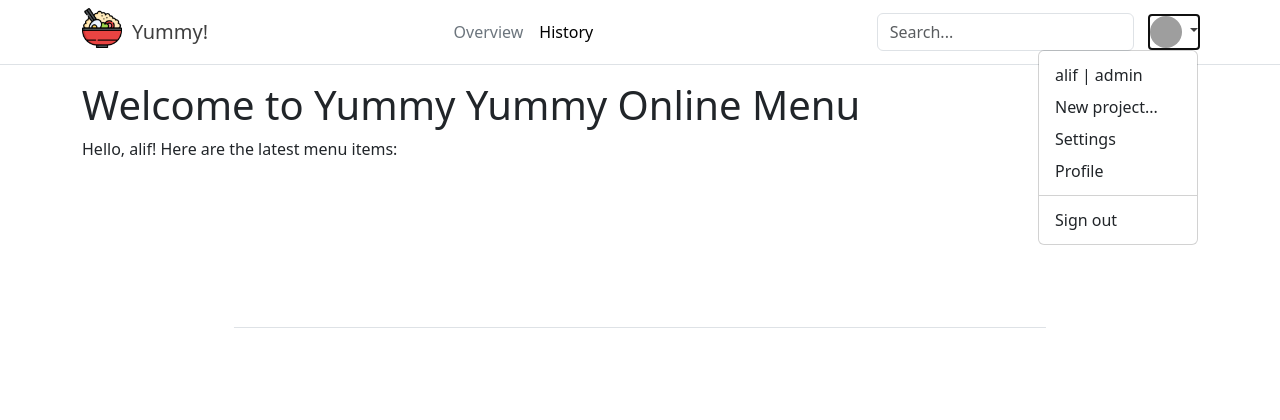
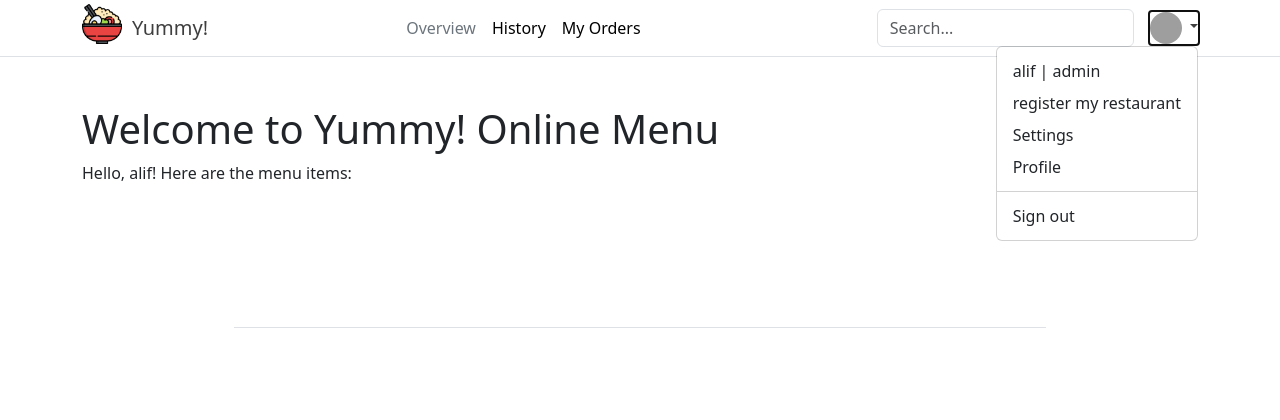
Before and after one commit to crazylif/Online_Menu, a Django app: page / in a window 1280 px wide, after a click that opens the changed part. Shown: the top 420 px of the page. Run offline with Django 5.2, Linux system fonts and the light colour scheme; a user stored in the database is signed in; data comes from the database, SQL or seed files in the repository; both versions use the stored data as it was after the commit; grey boxes are pictures that could not be loaded.

Commit message:
add register restaurant

```diff
--- a/mysite/yummy_yummy/admin.py
+++ b/mysite/yummy_yummy/admin.py
@@ -6,3 +6,4 @@ from .models import *
 # Register your models here.
 
 admin.site.register(Profile)
+admin.site.register(Restaurant)
--- a/mysite/yummy_yummy/models.py
+++ b/mysite/yummy_yummy/models.py
@@ -10,3 +10,11 @@ class Profile(models.Model):
 
   def __str__(self):
     return self.user.username
+
+class Restaurant(models.Model):
+  Restaurant_ID = models.AutoField(primary_key=True)
+  User = models.ForeignKey(User, on_delete=models.CASCADE)
+  restaurant_name = models.CharField(max_length=255)
+
+  def __str__(self):
+    return self.restaurant_name
--- a/mysite/yummy_yummy/templates/yummy_yummy/base.html
+++ b/mysite/yummy_yummy/templates/yummy_yummy/base.html
@@ -27,7 +27,7 @@
       {% endfor %}
     {% endif %}
 
-    <main class="container">
+    <main class="container mt-5">
         {% block content %}
 
 
--- a/mysite/yummy_yummy/templates/yummy_yummy/header.html
+++ b/mysite/yummy_yummy/templates/yummy_yummy/header.html
@@ -1,6 +1,6 @@
 {% load static %}
 
-<header class="p-2 mb-3 border-bottom">
+<header class="p-1 mb-0 border-bottom">
     <div class="container">
         <div class="position-relative d-flex align-items-center justify-content-between">
 
@@ -19,7 +19,7 @@
                 {% if user.profile.usertype == 'seller' %}
                 <li><a href="{% url 'my-restaurant' %}" class="nav-link px-2 link-body-emphasis">My restaurant</a></li>
                 {% endif %}
-                {% if user.profile.usertype == 'user' %}
+                {% if user.profile.usertype == "user" or user.profile.usertype == "admin" %}
                 <li><a href="#" class="nav-link px-2 link-body-emphasis">My Orders</a></li>
                 {% endif %}
                 {% if user.profile.usertype == 'seller' %}
@@ -39,9 +39,14 @@
                     {% if user.is_authenticated %}
                         <ul class="dropdown-menu text-small">
                             <li><a class="dropdown-item" href="#">{{ user.username }} | {{ user.profile.usertype }}</a></li>
-                            <li><a class="dropdown-item" href="#">New project...</a></li>
+                            {% if user.profile.usertype != 'seller' %}
+                                <li><a class="dropdown-item" href="{% url 'register-myrestaurant' %}">register my restaurant</a></li>
+                            {% endif %}
+                            {% if user.profile.usertype == 'seller' %}
+                                <li><a class="dropdown-item" href="#">setting my restaurant</a></li>
+                            {% endif %}
                             {% if user.profile.usertype == 'admin' %}
-                            <li><a class="dropdown-item" href="#">Settings</a></li>
+                                <li><a class="dropdown-item" href="#">Settings</a></li>
                             {% endif %}
                             <li><a class="dropdown-item" href="#">Profile</a></li>
                             <li><hr class="dropdown-divider"></li>
--- a/mysite/yummy_yummy/templates/yummy_yummy/home.html
+++ b/mysite/yummy_yummy/templates/yummy_yummy/home.html
@@ -9,7 +9,7 @@
 
     {# DTL Logic: Checks if the user is authenticated #}
     {% if user.is_authenticated %}
-        <p>Hello, {{ user.username }}! Here are the latest menu items:</p>
+        <p>Hello, {{ user.username }}! Here are the menu items:</p>
     {% else %}
         <p>Please <a href="{% url 'login' %}">log in</a> to view the menu.</p>
     {% endif %}
--- a/mysite/yummy_yummy/urls.py
+++ b/mysite/yummy_yummy/urls.py
@@ -14,5 +14,7 @@ urlpatterns = [
   path('register/', register, name="register"),
   path('profile/', profile, name="profile"),
   path('myrestaurant/', MyRestaurant, name="my-restaurant" ),
+  path('registerMyrestaurant/', register_MyRestaurant, name="register-myrestaurant"),
+  path('addProduct/', add_product, name="add-product"),
   path('order/', RestaurantOrder, name="restaurant-order"),
 ]
--- a/mysite/yummy_yummy/views.py
+++ b/mysite/yummy_yummy/views.py
@@ -19,7 +19,7 @@ def home(request):
     # Data to pass to the template
     context = {
         'title': 'Food Shop Home',
-        'shop_name': 'Yummy Yummy Online Menu'
+        'shop_name': 'Yummy! Online Menu'
     }
 
     # Renders the template located at yummy_yummy/templates/yummy_yummy/home.html
@@ -89,7 +89,44 @@ def profile(request):
     return render(request, 'yummy_yummy/profile.html')
 
 def MyRestaurant(request):
-    return render(request, 'yummy_yummy/my_restaurant.html')
+    has_restaurant = Restaurant.objects.filter(User=request.user).exists()
+    res_name = Restaurant.objects.get(User=request.user.id)
+    res_name = res_name.restaurant_name
+
+    return render(request, 'yummy_yummy/my_restaurant.html', {
+        'has_restaurant': has_restaurant,
+        'name': res_name
+    })
+
+def register_MyRestaurant(request):
+    context={}
+    if request.method == 'POST':
+        data = request.POST.copy()
+        restaurant_name = data.get('restaurant_name')
+
+
+        if Restaurant.objects.filter(restaurant_name=restaurant_name).exists():
+            context['message'] = "Restaurant name is duplicated."
+            messages.success(request, ("Restaurant name is duplicated."))
+            return render(request, 'yummy_yummy/register_Myrestaurant.html', context)
+
+        # Create restaurant linked to the logged-in user
+        Restaurant.objects.create(
+            User_id=request.user.id,
+            restaurant_name=restaurant_name
+        )
+        # Update profile usertype
+        profile = Profile.objects.get(user=request.user)
+        profile.usertype = "seller"
+        profile.save()
+
+        messages.success(request, ("regiter restaurant completed."))
+        return redirect('my-restaurant')
+
+    return render(request, 'yummy_yummy/register_Myrestaurant.html', context)
+
+def add_product(request):
+    return render(request, 'yummy_yummy/add_product.html')
 
 def RestaurantOrder(request):
     return render(request, 'yummy_yummy/restaurant_order.html')
```
Also changed, not shown: mysite/yummy_yummy/templates/yummy_yummy/add_product.html (added, +9 -0 lines), mysite/yummy_yummy/templates/yummy_yummy/my_restaurant.html (+18 -1 lines), mysite/yummy_yummy/templates/yummy_yummy/register_Myrestaurant.html (added, +23 -0 lines), mysite/db.sqlite3, mysite/yummy_yummy/migrations/0002_restaurant.py (added), mysite/yummy_yummy/migrations/0003_rename_user_id_restaurant_user.py (added).
